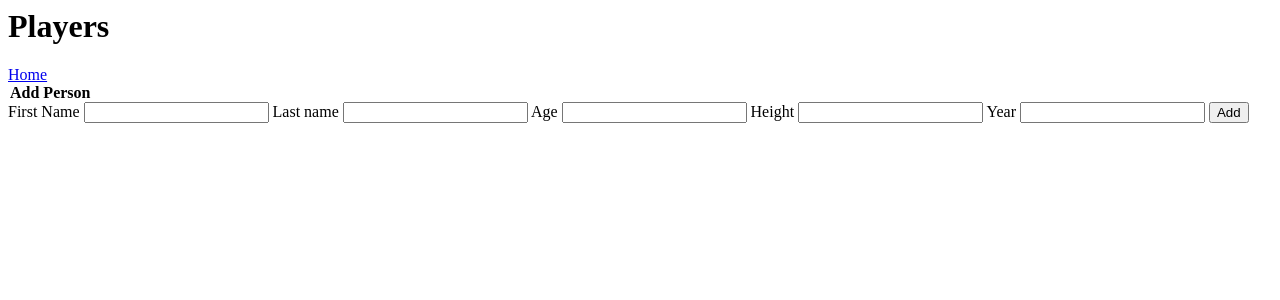
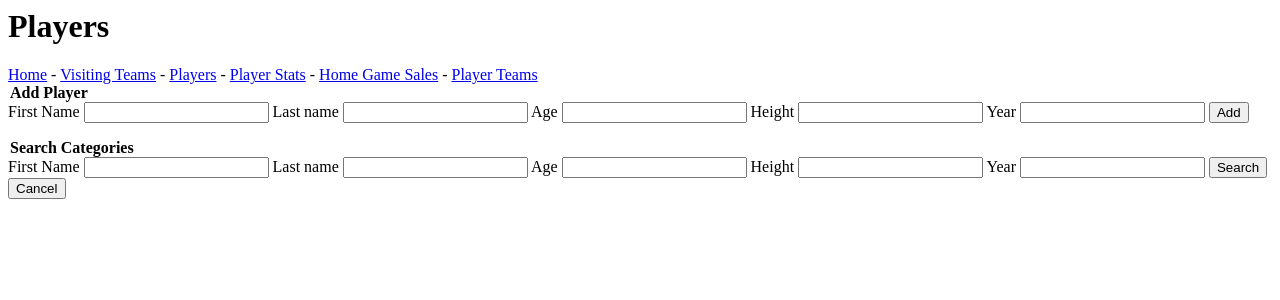
Before and after one commit to tylersnel/LA-Commuters-Scouting-DB, a Flask app: page /players in a window 1280 px wide. Shown: the top 300 px of the page. Run offline with Flask 2, Linux system fonts and the light colour scheme; data that the repository does not hold is empty; some libraries are stand-ins or nearby versions.

Commit message:
Update players.j2
Updated with citations

```diff
--- a/templates/players.j2
+++ b/templates/players.j2
@@ -1,39 +1,39 @@
+<!--Citation for structure of this page-->
+<!--Date: 5/26/2022-->
+<!--Based on:-->
+<!--Source URL:https://github.com/osu-cs340-ecampus/flask-starter-app -->
+
 <html>
     <head>
       <title>Players</title>
     </head>
     <body>
     <h1>Players</h1>
-    <a href="/">Home</a>
-            <!-- Access data tuple passed from app.py -->
+    <a href="/">Home</a> - <a href="/visitingteams">Visiting Teams</a> - <a href="/players">Players</a> - <a href="/player_stats">Player Stats</a> - <a href="/home_game_sales">Home Game Sales</a> - <a href="/playerteams">Player Teams</a>
+
             {% if data %}
             <table border="1">
 			    <thead>
 				    <tr>
-					    <!-- Iterate through each key in the first entry to get the column name -->
+
                         {% for key in data[0].keys() %}
 
-                        <!-- Create a <th> tag with the key inside of it, this will be our header row -->
 					    <th scope="col" data-field="{{ key }}" data-filter-control="input">{{ key }}</th>
 
-
-                        <!-- End of this for loop -->
                         {% endfor %}
                         <th>Edit Player</th>
                         <th>Delete Player</th>
                     </tr>
 
 				<tbody>
-					<!-- Now, iterate through every item in data -->{% for item in data %}
+					{% for item in data %}
 					    <tr>
-						    <!-- Then iterate through every key in the current item dictionary -->
+
                             {% for key in item.keys() %}
 
-						    <!-- Create a <td> element with the value of that key in it -->
 						    <td> {{item[key]}} </td>
                             {% endfor %}
 
-                            <!-- Create our edit/delete buttons-->
 						    <td><a href="edit_players/{{item.player_id}}" class="btn btn-default">Edit</a></td>
 						    <td><a href="delete_player/{{item.player_id}}" class="btn btn-default">Delete</a></td>
 
@@ -43,7 +43,7 @@
         </table>
 <div id="insert">
     <form id="insertPlayer" action="/players" method="POST">
-        <legend><strong>Add Person</strong></legend>
+        <legend><strong>Add Player</strong></legend>
 
         <label for ="first_name">First Name</label>
         <input type="text" id="first_name" name="first_name" required>
@@ -58,6 +58,23 @@
         <input type="submit" value="Add" name="Add_Player">
     </form>
 </div>
+    <div id="search">
+    <form id="searchPlayer" action="/searchplayers" method="POST">
+        <legend><strong>Search Categories</strong></legend>
 
+        <label for ="first_name">First Name</label>
+        <input type="text" id="first_name" name="first_name">
+        <label for ="last_name">Last name</label>
+        <input type="text" id="last_name" name="last_name">
+        <label for ="age">Age</label>
+        <input type="text" id="age" name="age">
+        <label for ="height">Height</label>
+        <input type="text" id="height" name="height">
+        <label for ="year">Year</label>
+        <input type="text" id="year" name="year">
+        <input type="submit" value="Search" name="Search_Player">
+        <a href='/players'><input class="btn" type="button" value="Cancel"></a>
+    </form>
+</div>
 
 </html>
```
